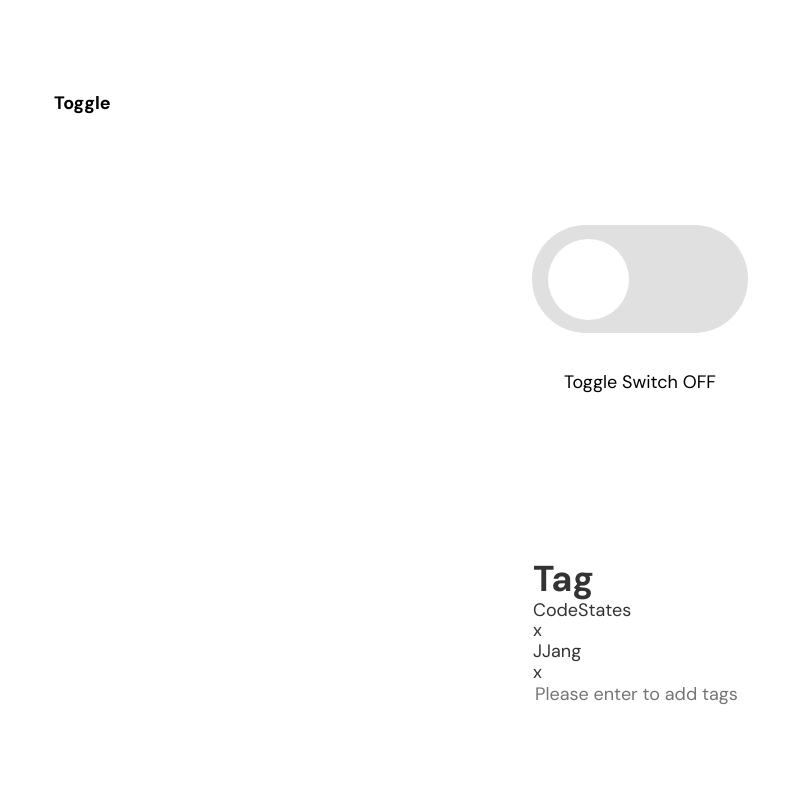
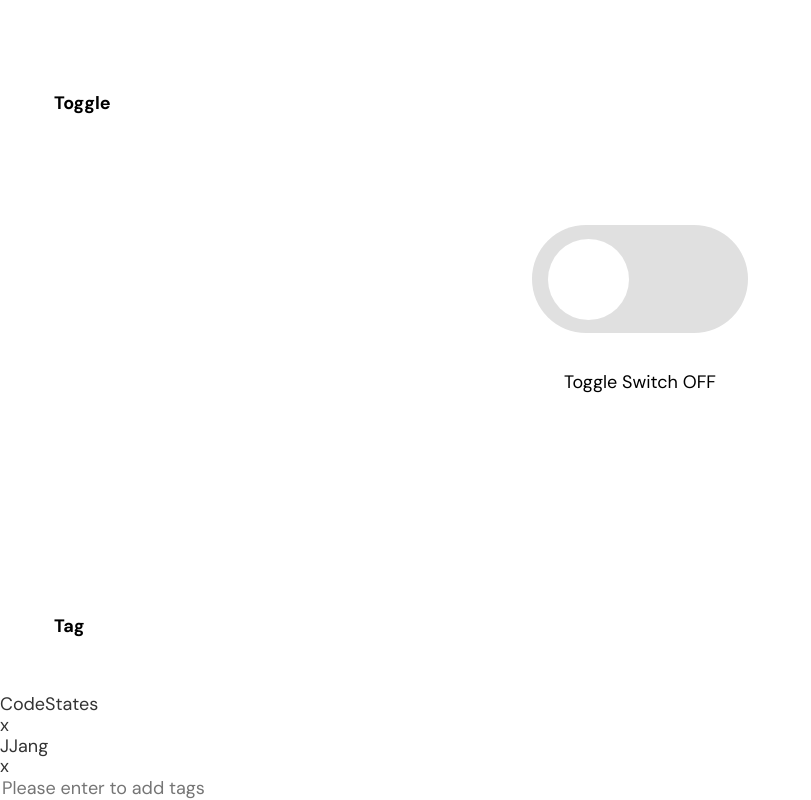
Before and after one commit to joyjs/wanted_pre_onboarding, a React (Create React App) app: page / in a window 1280 px wide. Shown: the part 1061-1861 px from the top of the page, without its empty margins (0-811 px from the left). Before the commit the page ends 1766 px from the top, so only its background shows below. Built offline with nearby package versions, Linux system fonts and the light colour scheme.

Commit message:
💄 Implemented Tag component a common style

```diff
--- a/src/styles/layout/_app.scss
+++ b/src/styles/layout/_app.scss
@@ -5,7 +5,8 @@
 
   .ModalButton,
   .Tab,
-  .Toggle {
+  .Toggle,
+  .Tag {
     @include column-flex(start, start);
     width: 100%;
     height: auto;
```
